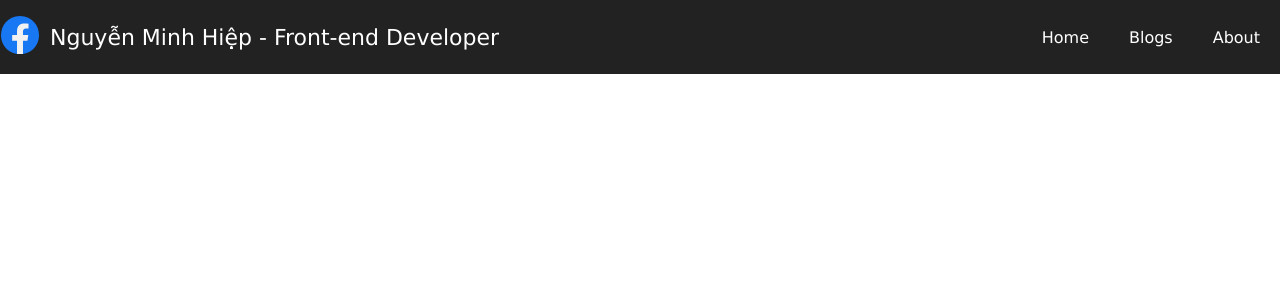
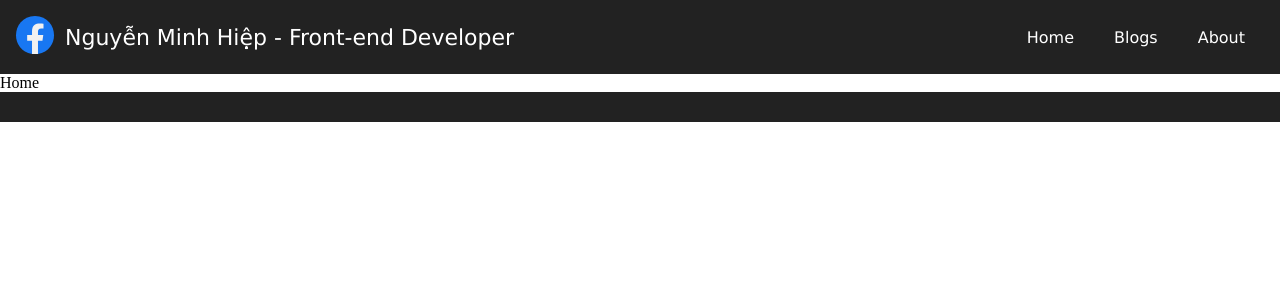
Before and after one commit to viondeveloper/vion-blog, a Next.js app: page / in a window 1280 px wide. Shown: the top 300 px of the page. Built offline with nearby package versions, Linux system fonts and the light colour scheme.

Commit message:
update Header, Footer

```diff
--- a/src/pages/Home/index.tsx
+++ b/src/Components/Home/index.tsx
@@ -1,10 +1,10 @@
 import { FC } from "react";
 import classes from "./home.module.scss";
-import Header from "@/Components/Header";
+import Header from "@/Layouts/Header";
 
 const HomePage: FC = () => {
   return <div className={classes.Container}>
-    <Header />
+    <div>Home</div>
   </div>;
 };
 
--- /dev/null
+++ b/src/Layouts/Footer/footer.module.scss
@@ -0,0 +1,17 @@
+@import "src/styles/variables.module.scss";
+
+.Container {
+  background-color: $bg_black;
+}
+
+.footer {
+  max-width: 1440px;
+  margin: 0 auto;
+  padding: 15px 15px;
+}
+
+.wrapRow {
+  display: flex;
+  justify-content: space-between;
+  align-items: center;
+}
--- /dev/null
+++ b/src/Layouts/Footer/index.tsx
@@ -0,0 +1,15 @@
+import React, { FC } from "react";
+import classes from './footer.module.scss'
+
+const Footer: FC = () => {
+    return <div className={classes.Container}>
+        <div className={classes.footer}>
+            <div className={classes.wrapRow}>
+                <div className={classes.itemLeft}></div>
+                <div className={classes.itemRight}></div>
+            </div>
+        </div>
+    </div>
+}
+
+export default Footer;
--- a/src/Components/Header/header.module.scss
+++ b/src/Layouts/Header/header.module.scss
@@ -7,7 +7,7 @@
 .header {
   max-width: 1440px;
   margin: 0 auto;
-  padding: 15px 0;
+  padding: 15px 15px;
 }
 
 .wrapRow {
@@ -42,5 +42,10 @@
 
   div {
     margin: 0 20px;
+
+    a {
+      text-decoration: none;
+      color: white;
     }
   }
+}
--- a/src/Components/Header/index.tsx
+++ b/src/Layouts/Header/index.tsx
@@ -28,9 +28,9 @@ const Header: FC = () => {
             </div>
           </div>
           <div className={classes.itemRight}>
-            <div>Home</div>
+            <div><Link href={`/`} >Home</Link></div>
             <div>Blogs</div>
-            <div>About</div>
+            <div><Link href={`/DefaultPage`} >About</Link></div>
           </div>
         </div>
       </div>
--- /dev/null
+++ b/src/Layouts/index.tsx
@@ -0,0 +1,19 @@
+import React, { FC, ReactNode } from "react";
+import Header from "./Header";
+import Footer from "./Footer";
+
+interface Props {
+    children?: ReactNode;
+}
+
+const Layout: FC<Props> = ({ children, ...props }) => {
+  return (
+    <>
+      <Header />
+      <main {...props}>{children}</main>
+      <Footer />
+    </>
+  );
+};
+
+export default Layout;
--- a/src/pages/_app.tsx
+++ b/src/pages/_app.tsx
@@ -1,6 +1,11 @@
-import '@/styles/globals.scss'
-import type { AppProps } from 'next/app'
+import Layout from "@/Layouts";
+import "@/styles/globals.scss";
+import type { AppProps } from "next/app";
 
 export default function App({ Component, pageProps }: AppProps) {
-  return <Component {...pageProps} />
+  return (
+    <Layout>
+      <Component {...pageProps} />
+    </Layout>
+  );
 }
--- a/src/pages/index.tsx
+++ b/src/pages/index.tsx
@@ -1,5 +1,5 @@
 import Head from 'next/head'
-import HomePage from './Home'
+import HomePage from '../Components/Home'
 
 export default function Home() {
   return (
--- /dev/null
+++ b/src/styles/variables.module.scss
@@ -0,0 +1,2 @@
+$bg_black: #222222;
+$white: #ffffff
```
Also changed, not shown: src/Components/Footer/index.tsx (deleted, +0 -7 lines), src/Components/Home/home.module.scss (added), src/pages/Home/home.module.scss (deleted). Lines whose indentation alone changed are shown as unchanged.
